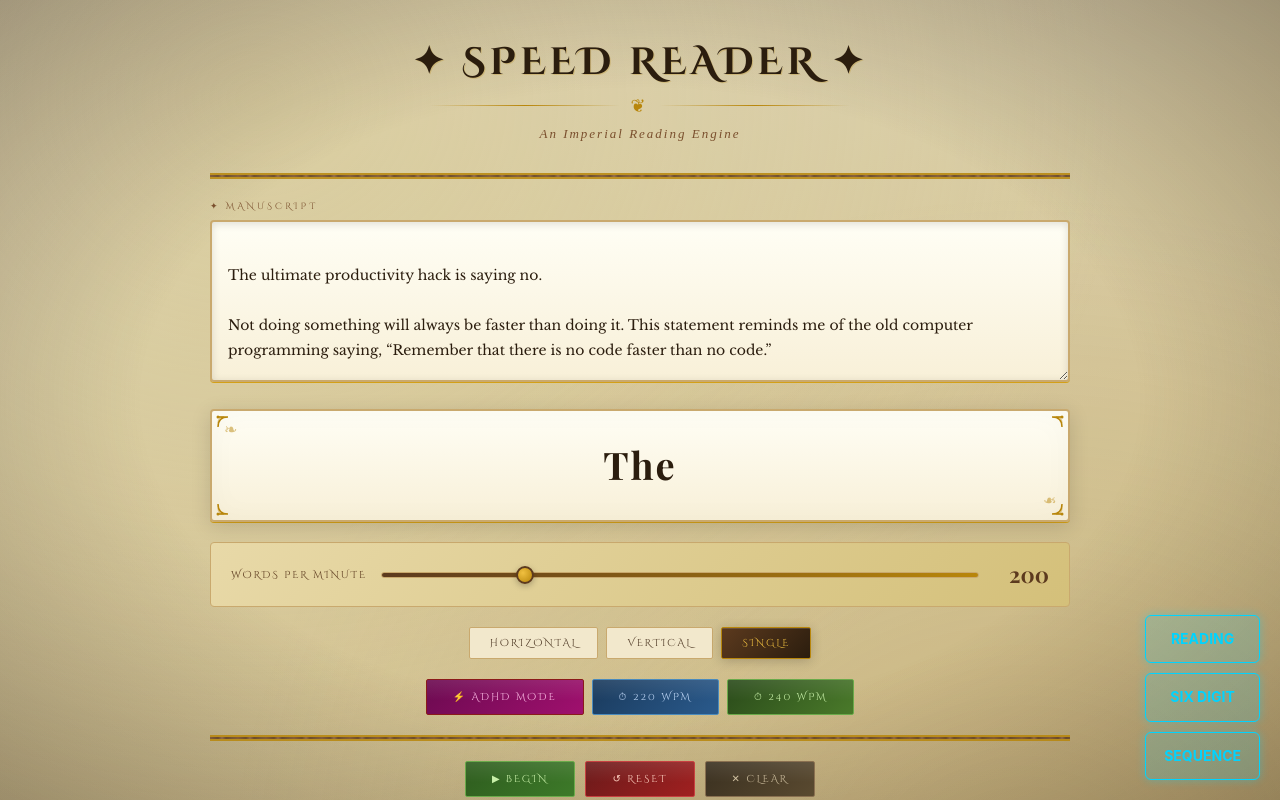
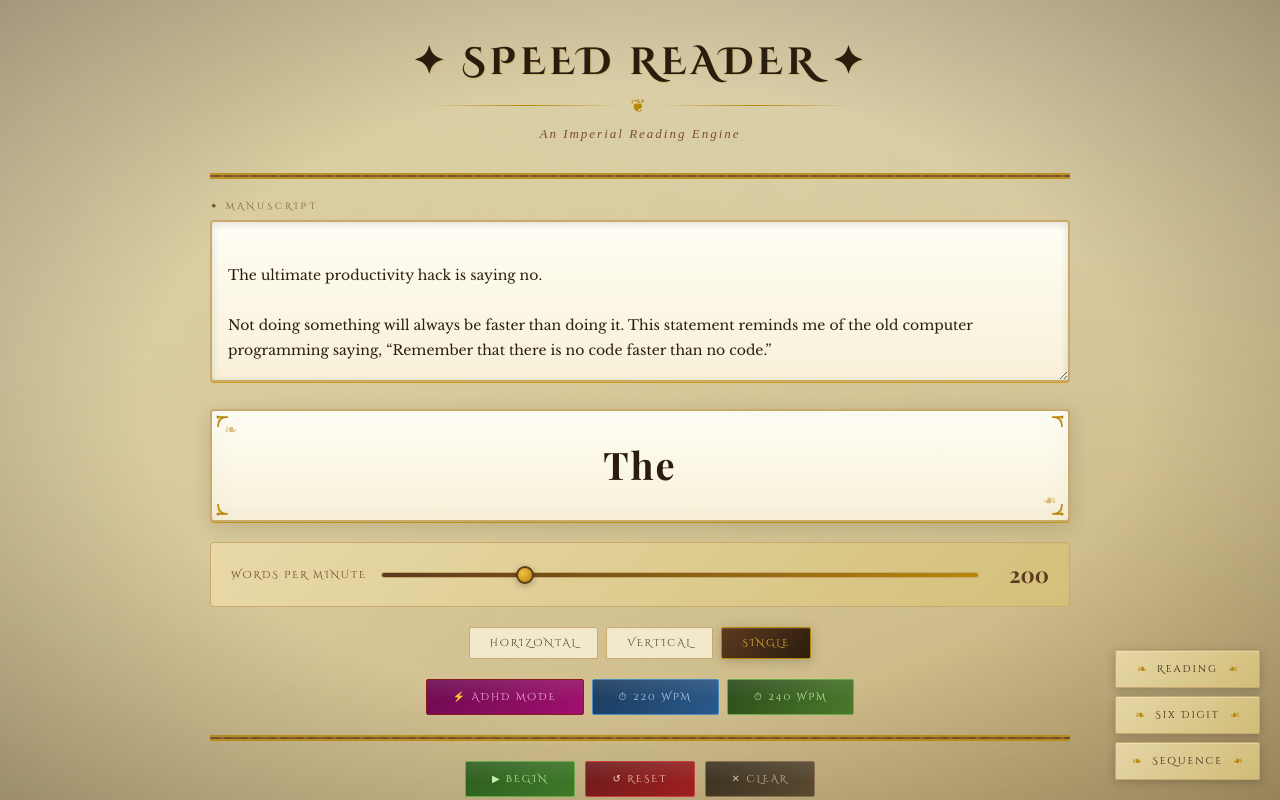
Before and after one commit to samv26/reading, a React (Vite) app: page /reading in a window 1280 px wide. Shown: the top 800 px of the page. Built offline with nearby package versions, Linux system fonts and the light colour scheme; a web font is replaced by a local one.

Commit message:
navigation

```diff
--- a/src/components/navigation.jsx
+++ b/src/components/navigation.jsx
@@ -3,15 +3,23 @@ import { Link } from "react-router-dom";
 export default function Navigation() {
   return (
     <div style={styles.navContainer}>
-      <Link to="/reading" style={styles.navLink}>
-        READING
-      </Link>
-      <Link to="/six" style={styles.navLink}>
-        SIX DIGIT
-      </Link>
-      <Link to="/sequence" style={styles.navLink}>
-        SEQUENCE
-      </Link>
+      {[
+        { to: "/reading", label: "Reading" },
+        { to: "/six", label: "Six Digit" },
+        { to: "/sequence", label: "Sequence" },
+      ].map(({ to, label }) => (
+        <Link
+          key={to}
+          to={to}
+          style={styles.navLink}
+          onMouseEnter={(e) => Object.assign(e.currentTarget.style, styles.navLinkHover)}
+          onMouseLeave={(e) => Object.assign(e.currentTarget.style, styles.navLink)}
+        >
+          <span style={styles.ornament}>❧</span>
+          {label}
+          <span style={{ ...styles.ornament, transform: "scaleX(-1)", display: "inline-block" }}>❧</span>
+        </Link>
+      ))}
     </div>
   );
 }
@@ -23,20 +31,37 @@ const styles = {
     bottom: 20,
     display: "flex",
     flexDirection: "column",
-    gap: 10,
+    gap: 8,
     zIndex: 1000,
   },
   navLink: {
-    padding: "12px 18px",
-    background: "#00d4ff22",
-    border: "1px solid #00d4ff",
-    borderRadius: 6,
-    color: "#00d4ff",
-    fontSize: 14,
+    padding: "10px 16px",
+    background: "linear-gradient(135deg, #e8d9a8ee 0%, #d4c07aee 100%)",
+    border: "1.5px solid #c9a96e",
+    borderRadius: 2,
+    color: "#2b1d0e",
+    fontSize: 10,
+    fontFamily: "'Cinzel Decorative', serif",
+    letterSpacing: 2,
     textDecoration: "none",
-    fontWeight: "bold",
-    boxShadow: "0 0 10px #00d4ff55",
     textAlign: "center",
+    display: "flex",
+    alignItems: "center",
+    justifyContent: "center",
+    gap: 8,
+    boxShadow: "0 2px 10px #0003, inset 0 1px 0 #ffffff44",
     transition: "all 0.2s",
+    backdropFilter: "blur(4px)",
+  },
+  navLinkHover: {
+    background: "linear-gradient(135deg, #5c3a1eee 0%, #2b1d0eee 100%)",
+    border: "1.5px solid #b8860b",
+    color: "#f0c040",
+    boxShadow: "0 4px 16px #0004, inset 0 1px 0 #ffffff22",
+  },
+  ornament: {
+    color: "#b8860b",
+    fontSize: 12,
+    lineHeight: 1,
   },
 };
```
